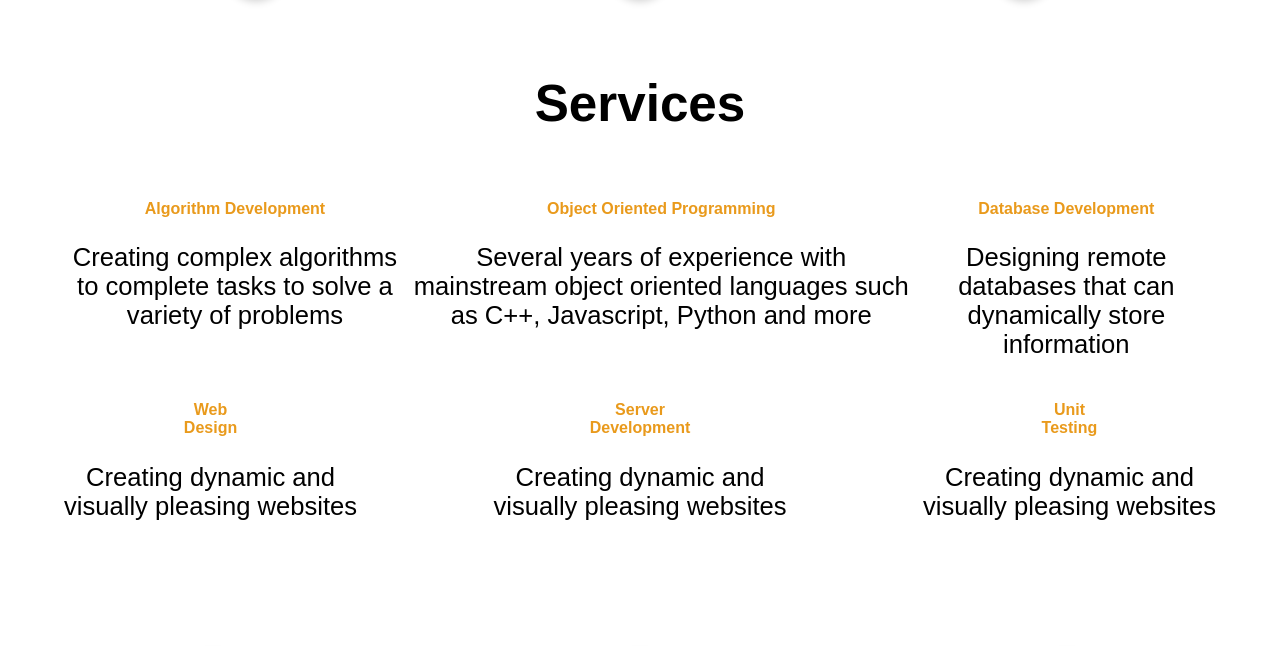
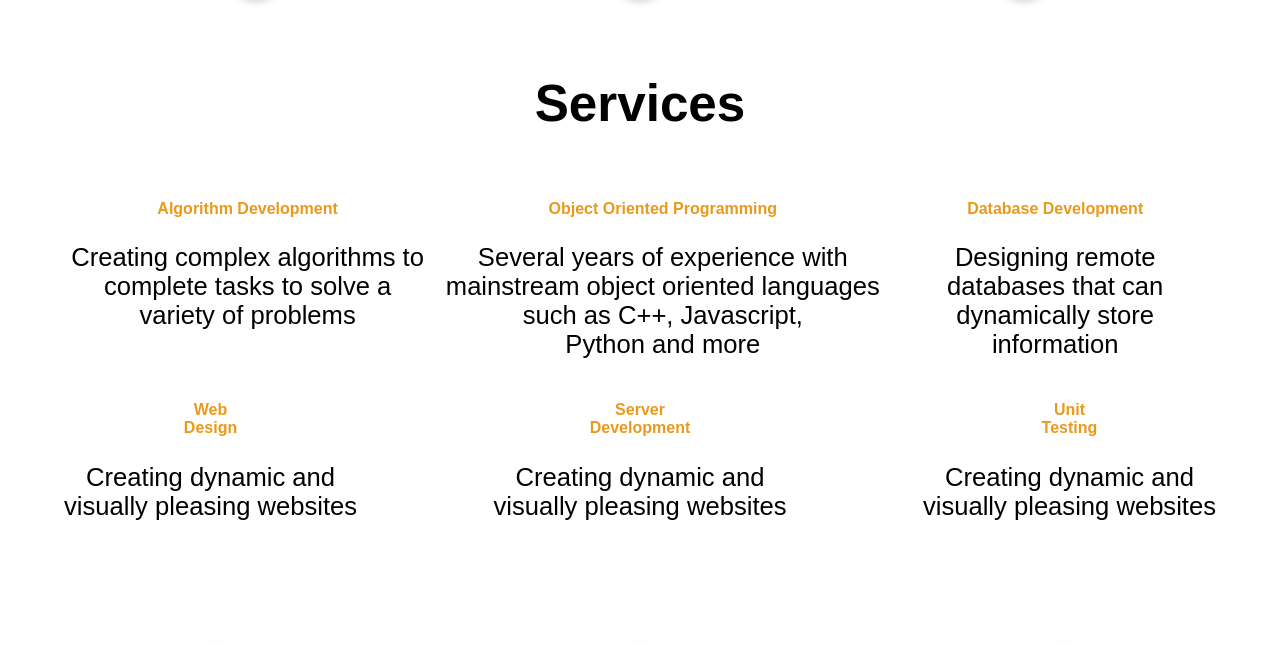
Before and after one commit to noah-dubitzky/Google_Resume_Server, a website: page public/mobile_polished/index.html in a window 1280 px wide. Shown: the part 1254-1900 px from the top of the page. Drawn offline with Linux system fonts and the light colour scheme.

Commit message:
change to layout

```diff
--- a/public/mobile_polished/index.html
+++ b/public/mobile_polished/index.html
@@ -90,7 +90,7 @@
 
       <p class="description">
         Several years of experience with mainstream
-        object oriented languages such as C++, Javascript,
+        object oriented languages such as C++, Javascript,<br>
         Python and more
       </p>
 
```
